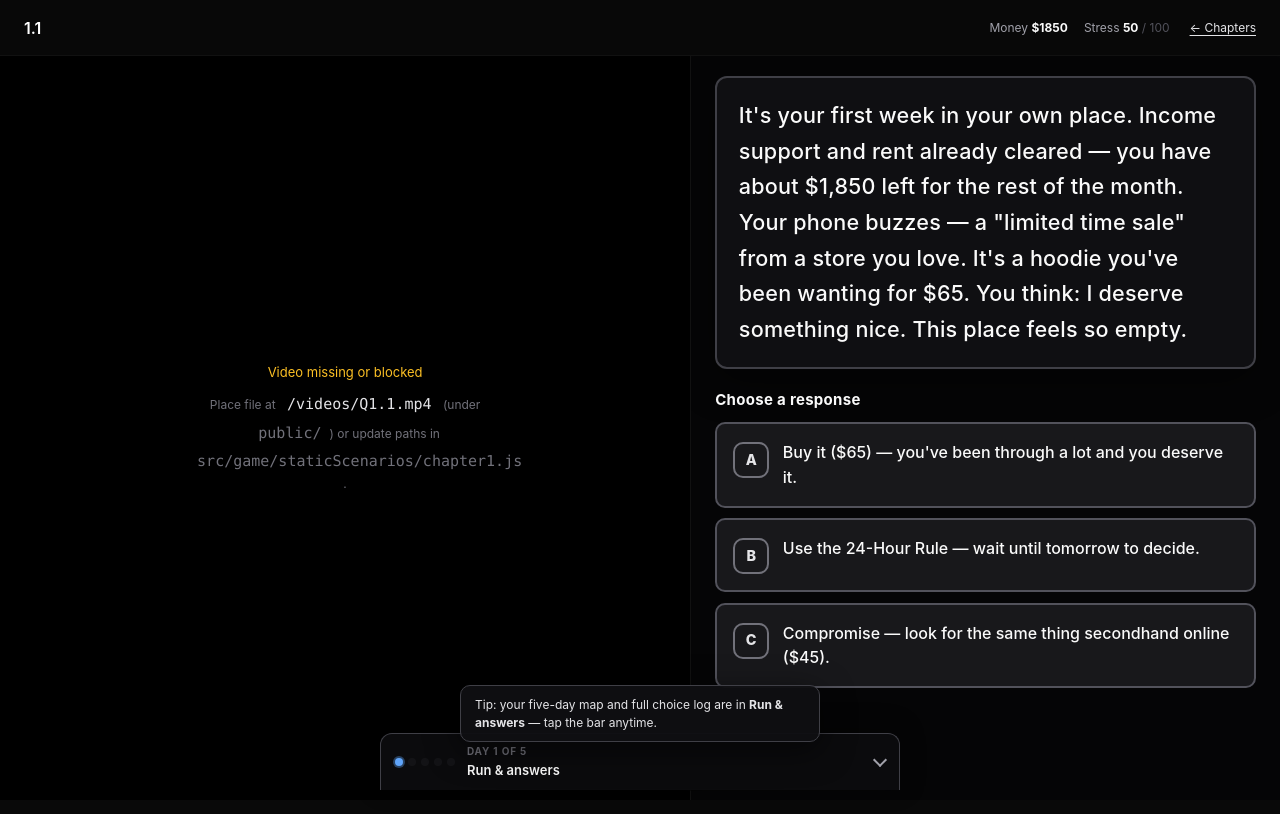
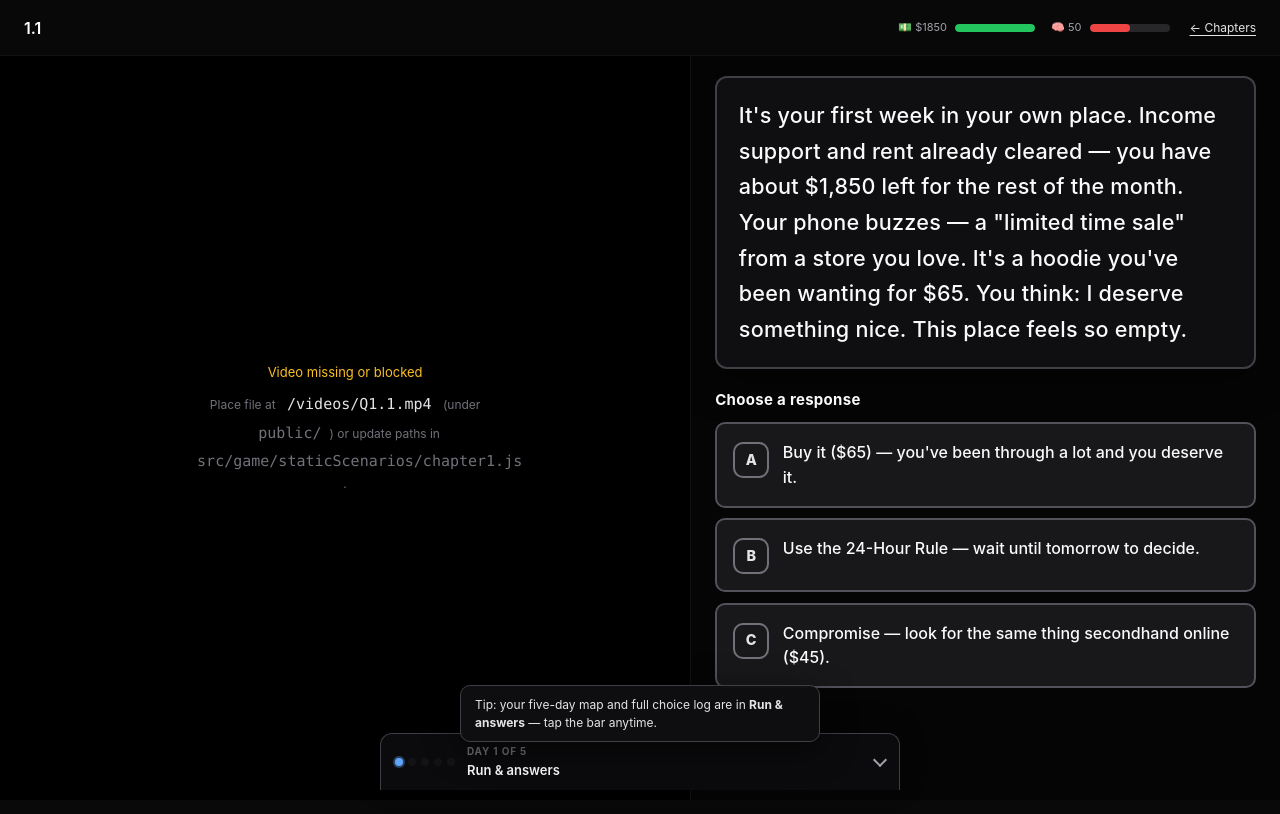
Before and after one commit to sleepsonrockss/Housing-Hackers, a React app in the folder frontend/: page /game in a window 1280 px wide. Shown: the top 814 px of the page. Built offline with nearby package versions, Linux system fonts and the light colour scheme; no server answers; the HTML template or start-up script is replaced by a standard one.

Commit message:
final commit

```diff
--- a/frontend/src/pages/GameScenario_VideoIntegrated.jsx
+++ b/frontend/src/pages/GameScenario_VideoIntegrated.jsx
@@ -434,14 +434,37 @@ export default function GameScenario() {
           {runComplete && scenario.chapter >= CHAPTER_COUNT ? "Done" : scenarioIndexLabel(scenario)}
         </div>
         <div style={{ display: "flex", alignItems: "center", gap: "20px", flexWrap: "wrap" }}>
-          <div style={{ display: "flex", gap: "16px", fontSize: "12px", color: "#a1a1aa" }}>
-            <span>
-              Money <strong style={{ color: "#fafafa" }}>${stats.money}</strong>
-            </span>
-            <span>
-              Stress <strong style={{ color: "#fafafa" }}>{stats.stress}</strong>
-              <span style={{ color: "#52525b", fontWeight: 400 }}> / 100</span>
-            </span>
+          <div style={{ display: "flex", flexDirection: "row", gap: "16px", alignItems: "center" }}>
+            {/* Money bar — green, drains as money decreases from $1850 */}
+            <div style={{ display: "flex", alignItems: "center", gap: "8px", fontSize: "11px", color: "#a1a1aa" }}>
+              <span style={{ whiteSpace: "nowrap" }}>💵 ${stats.money}</span>
+              <div style={{ width: "80px", height: "8px", borderRadius: "4px", background: "#27272a", overflow: "hidden" }}>
+                <div
+                  style={{
+                    height: "100%",
+                    borderRadius: "4px",
+                    background: "#22c55e",
+                    width: `${Math.min(100, Math.max(0, (stats.money / 1850) * 100))}%`,
+                    transition: "width 0.5s ease",
+                  }}
+                />
+              </div>
+            </div>
+            {/* Stress bar — red, fills as stress increases 0–100 */}
+            <div style={{ display: "flex", alignItems: "center", gap: "8px", fontSize: "11px", color: "#a1a1aa" }}>
+              <span style={{ whiteSpace: "nowrap" }}>🧠 {stats.stress}</span>
+              <div style={{ width: "80px", height: "8px", borderRadius: "4px", background: "#27272a", overflow: "hidden" }}>
+                <div
+                  style={{
+                    height: "100%",
+                    borderRadius: "4px",
+                    background: "#ef4444",
+                    width: `${Math.min(100, Math.max(0, stats.stress))}%`,
+                    transition: "width 0.5s ease",
+                  }}
+                />
+              </div>
+            </div>
           </div>
           <Link
             to="/chapters"
```
